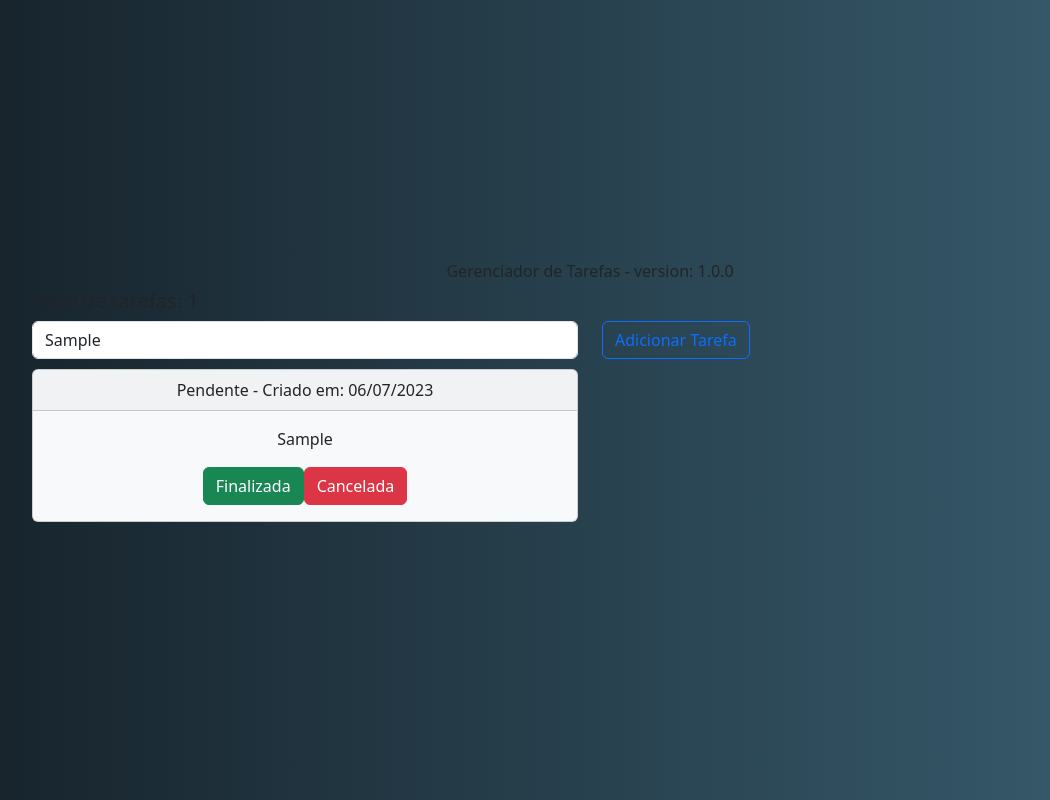
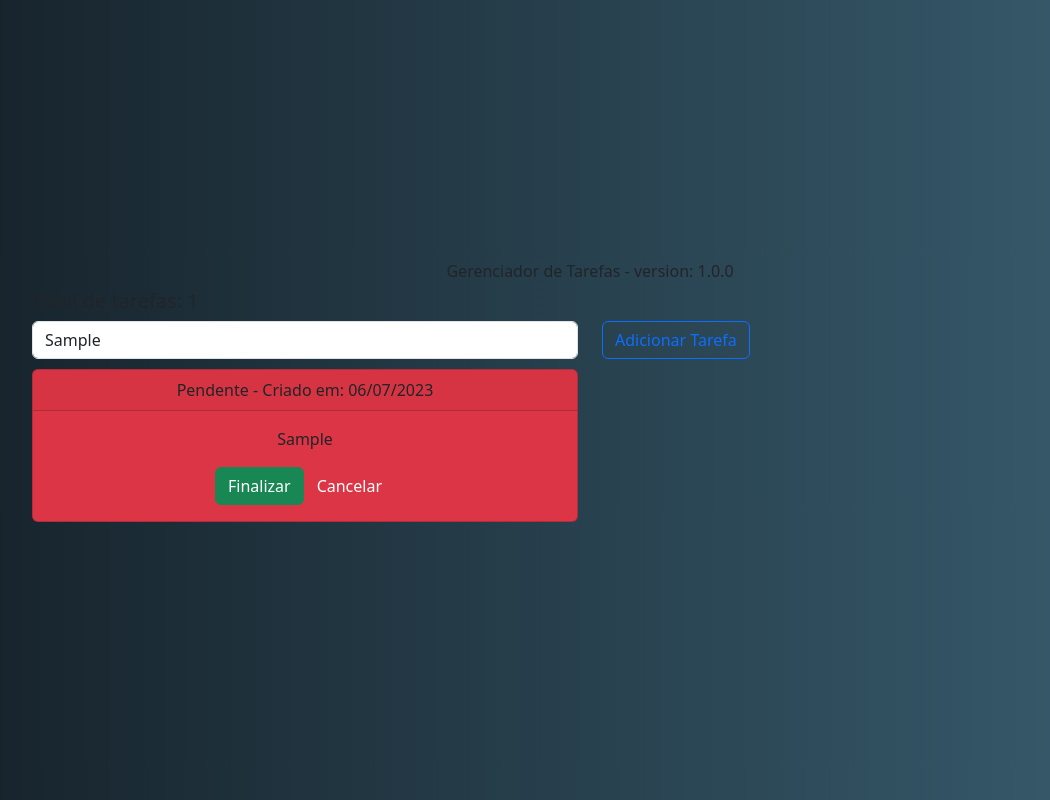
Before and after one commit to msousacode/treinamento-vuejs, a Vue app in the folder projeto2/app-task/: page / in a window 1280 px wide. Both pictures are taken after typing "Sample" into the empty fields and a click on the button "Adicionar Tarefa". Shown: the whole page, without its empty margins (50-1100 px from the left). Built offline with nearby package versions, Linux system fonts and the light colour scheme.

Commit message:
feat: adicionado estilo condicional

```diff
--- a/projeto2/app-task/src/components/TarefaItem.vue
+++ b/projeto2/app-task/src/components/TarefaItem.vue
@@ -2,7 +2,7 @@
   <b-card-group deck>
     <b-card
       style="margin-top: 10px"
-      bg-variant="light"
+      v-bind:bg-variant="getStatusStyle(tarefaItem.isPendente)"
       v-bind:header="'Pendente - Criado em: ' + dataCriacao"
       class="text-center"
     >
@@ -11,13 +11,13 @@
         variant="success"
         @click="atualizarTarefa(tarefaItem.unique, 'finalizar')"
       >
-        Finalizada
+        Finalizar
       </b-button>
       <b-button
         variant="danger"
         @click="atualizarTarefa(tarefaItem.unique, 'cancelar')"
       >
-        Cancelada
+        Cancelar
       </b-button>
     </b-card>
   </b-card-group>
@@ -28,7 +28,7 @@ export default {
   name: "componente-tarefa-item",
   data: () => {
     return {
-      dataCriacao: new Date().toLocaleDateString("pt-BR"),
+      dataCriacao: new Date().toLocaleDateString("pt-BR")
     };
   },
   methods: {
@@ -40,6 +40,9 @@ export default {
         tipo: tipo,
       });
     },
+    getStatusStyle(isPendente) {
+      return isPendente ? "danger" : "success"
+    }
   },
   //Declaração dos dados que estou esperando receber do componente Pai.
   props: {
--- a/projeto2/app-task/src/components/Tarefas.vue
+++ b/projeto2/app-task/src/components/Tarefas.vue
@@ -62,9 +62,14 @@ export default {
     },
     atualizarTarefa(payload) {
       if (payload.tipo === "finalizar") {
-        //Atualiza para false se a tarefa foi finalizada.
-        let tarefa = this.tarefas.find((obj) => obj.unique === payload.unique);
-        tarefa.isPendente = false;
+        //Atualiza isPendente para false se a tarefa foi finalizada.
+        //Para isso realiza um map em tarefas e ao encontrar o objeto por unique
+        //altera a flag isPendente para false
+        this.tarefas.map((obj) => {
+          if (obj.unique === payload.unique) {
+            obj.isPendente = false;
+          }
+        });
       }
 
       if (payload.tipo == "cancelar") {
```
